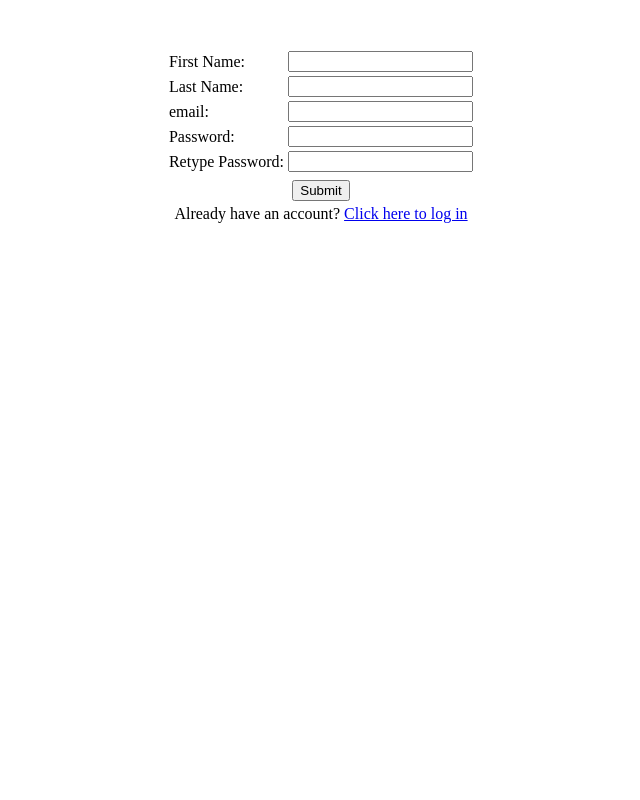
After one commit to shajaratul/TMS, a PHP site: page /register.php in a window 1280 px wide. The commit adds this page. Shown: the whole page, without its empty margins (319-959 px from the left). Run offline with PHP 8.4, Linux system fonts and the light colour scheme.

Commit message:
Added register page

```diff
--- a/index.php
+++ b/index.php
@@ -11,12 +11,12 @@
         <a class="logo" href="#" style="text-decoration: none;font-size: 24px;width: 200px; float: left;"><b>Travel.com</b></a>
 
         <ul style="width: 800px;float:left;list-style:none;text-align: right;">
-          <li style="display:inline-block; padding: 10px 20px;"><a style="text-decoration: none;" href="#">Home</a></li>
+          <li style="display:inline-block; padding: 10px 20px;"><a style="text-decoration: none;" href="./index.php">Home</a></li>
           <li style="display:inline-block; padding: 10px 20px;"><a style="text-decoration: none;" href="#">Places</a></li>
           <li style="display:inline-block; padding: 10px 20px;"><a style="text-decoration: none;" href="#">Holiday Packages</a></li>
           <li style="display:inline-block; padding: 10px 20px;"><a style="text-decoration: none;" href="#">Contact</a></li>
-          <li style="display:inline-block; padding: 10px 20px;"><a style="text-decoration: none;" href="#">Login</a></li>
-          <li style="display:inline-block; padding: 10px 20px;"><a style="text-decoration: none;" href="#">Sign UP</a></li>
+          <li style="display:inline-block; padding: 10px 20px;"><a style="text-decoration: none;" href="./login.php">Login</a></li>
+          <li style="display:inline-block; padding: 10px 20px;"><a style="text-decoration: none;" href="./register.php">Sign UP</a></li>
 
         </ul>
 
--- a/login.php
+++ b/login.php
@@ -7,12 +7,13 @@
 	<div align="center" style="padding-top:40px">
 	<table border="0">
 	<tr>
-		<td> <p> Username: </p> </td>
+		<td> <p> email: </p> </td>
 		<td> <input type="text" name="userfield"/> </td>
 	</tr>
 	<tr>
 		<td> <p> Password: </p> </td>
 		<td> <input type="password" name="passfield"/> </td>
+		<td> <a href="./forgetpass.php"> Forgot Password </a>
 	</tr>
 	</table>
 	<table border="0">
--- /dev/null
+++ b/register.php
@@ -0,0 +1,44 @@
+<html>
+<head>
+	<title> Sign up - travel.com </title>
+</head>
+
+<body>
+	<div align="center" style="padding-top:40px">
+	<table border="0">
+	<tr>
+		<td> <p> First Name: </p> </td>
+		<td> <input type="text" name="fnamefield"/> </td>
+	</tr>
+
+	<tr>
+		<td> <p> Last Name: </p> </td>
+		<td> <input type="text" name="lnamefield"/> </td>
+	</tr>
+
+	<tr>
+		<td> <p> email: </p> </td>
+		<td> <input type="text" name="emailfield"/> </td>
+	</tr>
+	<tr>
+		<td> <p> Password: </p> </td>
+		<td> <input type="password" name="passfield"/> </td>
+	</tr>
+
+	<tr>
+		<td> <p> Retype Password: </p> </td>
+		<td> <input type="password" name="passfield"/> </td>
+	</tr>
+	</table>
+	<table border="0">
+	<tr> </tr>
+	<tr colspan="2" align="center">
+		<td> <input type="button" Value="Submit"/> </td>
+	</tr>
+	<tr colspan="2" align="center">
+		<td> Already have an account?
+		<a href="./login.php"> Click here to log in </a> </td>
+	</tr>
+	</table>
+	</div>
+</body>
```
